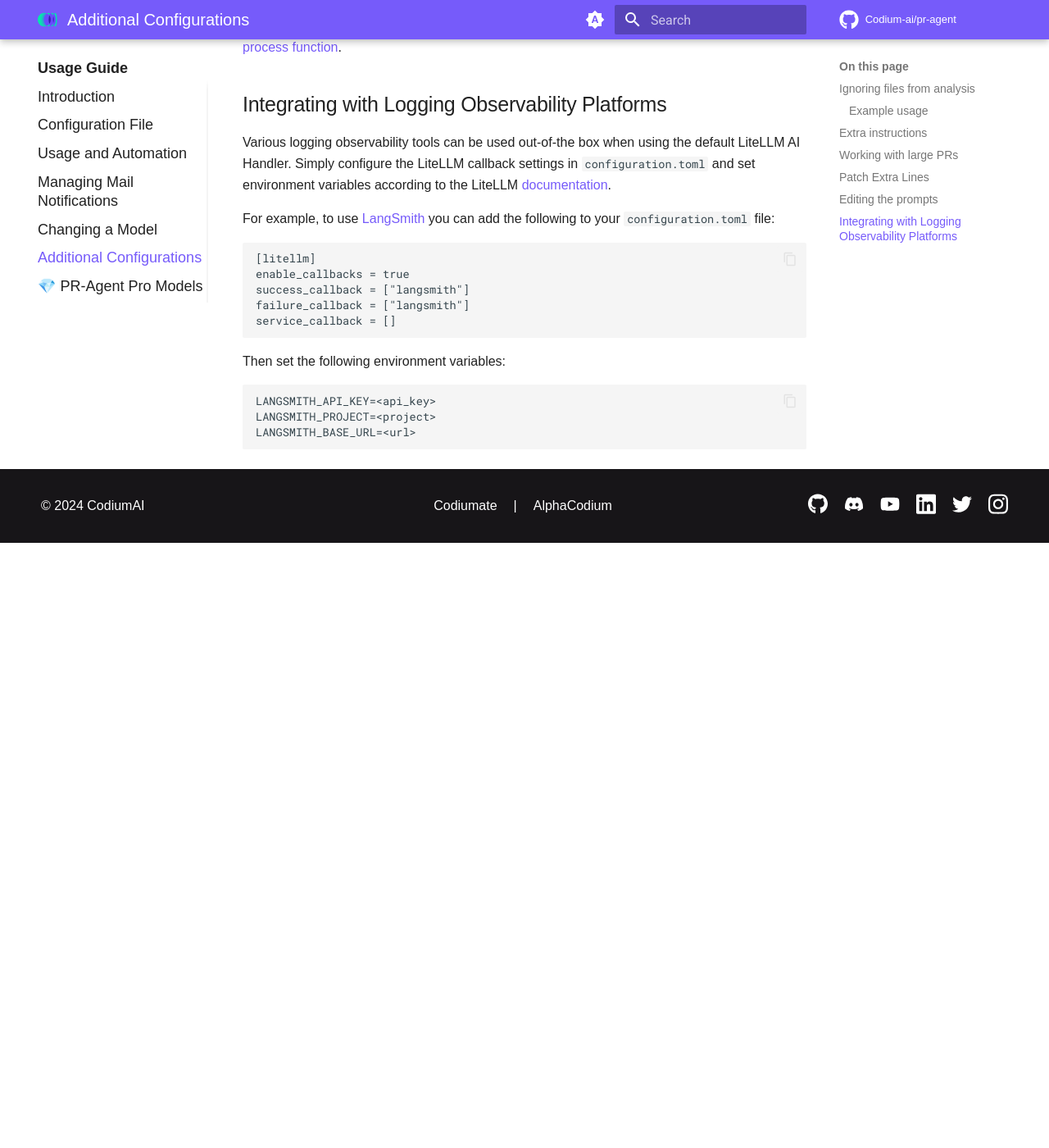
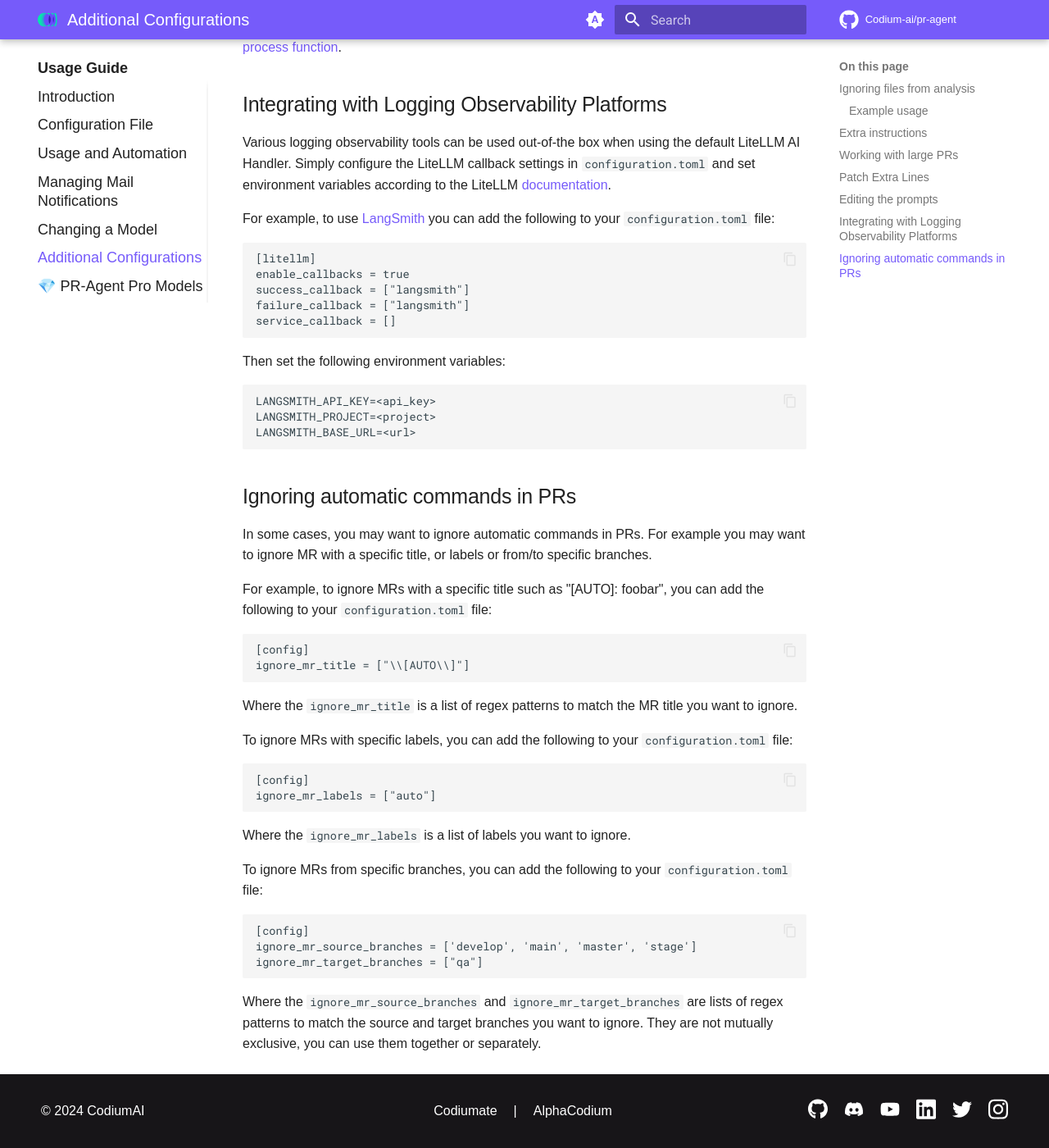
Before and after one commit to Codium-ai/pr-agent, an MkDocs documentation site: the page built from docs/docs/usage-guide/additional_configurations.md, in a window 1280 px wide and 1400 px high, scrolled down 2436 px. Shown: the whole window at 82% size. Built offline with MkDocs 1.6.1 and Material for MkDocs 9.7.7, drawn with Linux system fonts in a browser that asks for light colours; comment, search, counter and statistics services are not loaded; before the commit the page ends 3098 px from its top, so only the background shows below that.

Commit message:
feat: move configuration to a common config section, add documentation

````diff
--- a/docs/docs/usage-guide/additional_configurations.md
+++ b/docs/docs/usage-guide/additional_configurations.md
@@ -112,3 +112,36 @@
 LANGSMITH_PROJECT=<project>
 LANGSMITH_BASE_URL=<url>
 ```
+
+## Ignoring automatic commands in PRs
+
+In some cases, you may want to ignore automatic commands in PRs. For example you may want to ignore MR with a specific title, or labels or from/to specific branches.
+
+For example, to ignore MRs with a specific title such as "[AUTO]: foobar", you can add the following to your `configuration.toml` file:
+
+```
+[config]
+ignore_mr_title = ["\\[AUTO\\]"]
+```
+
+Where the `ignore_mr_title` is a list of regex patterns to match the MR title you want to ignore.
+
+To ignore MRs with specific labels, you can add the following to your `configuration.toml` file:
+
+```
+[config]
+ignore_mr_labels = ["auto"]
+```
+
+Where the `ignore_mr_labels` is a list of labels you want to ignore.
+
+To ignore MRs from specific branches, you can add the following to your `configuration.toml` file:
+
+```
+[config]
+ignore_mr_source_branches = ['develop', 'main', 'master', 'stage']
+ignore_mr_target_branches = ["qa"]
+```
+
+Where the `ignore_mr_source_branches` and `ignore_mr_target_branches` are lists of regex patterns to match the source and target branches you want to ignore.
+They are not mutually exclusive, you can use them together or separately.
````
Also changed, not shown: 3 other files.
